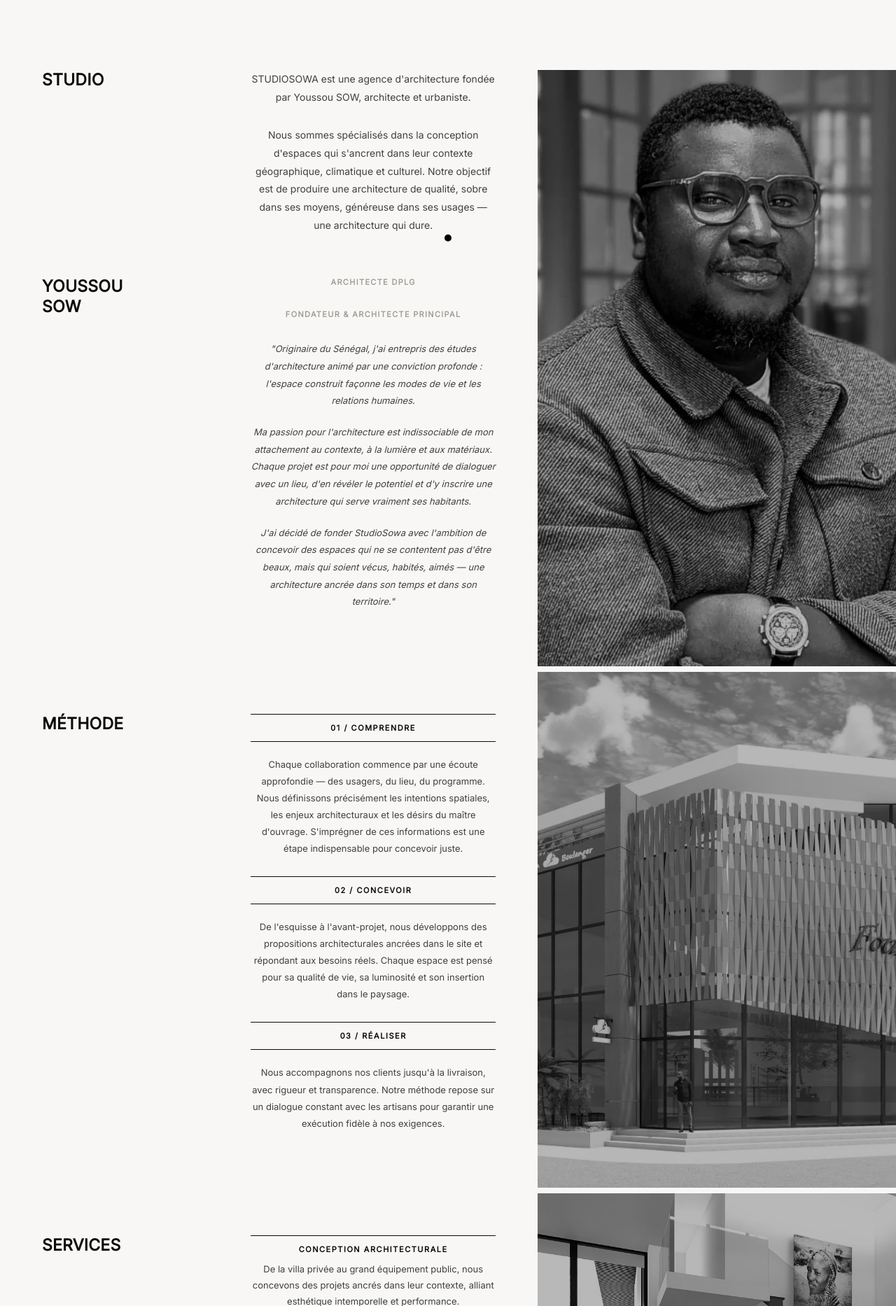
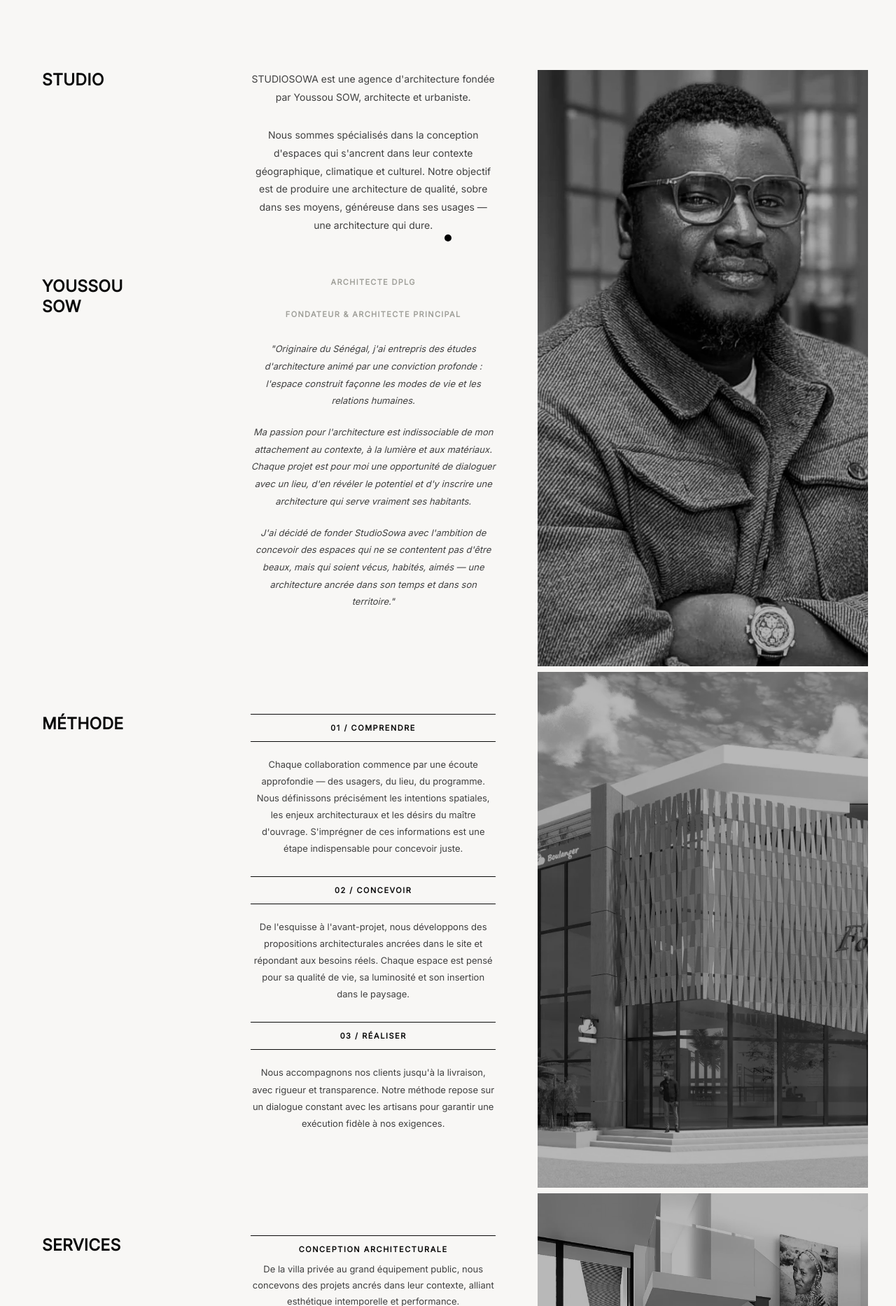
Before and after one commit to pacadiit/studiosowa, a Flask app: page / in a window 1280 px wide. Shown: the part 60-1926 px from the top of the page at 70% size. Run offline with Flask 3, Linux system fonts and the light colour scheme; data comes from the database, SQL or seed files in the repository.

Commit message:
fix: marge droite images studio pour ne pas coller la scrollbar

```diff
--- a/static/css/main.css
+++ b/static/css/main.css
@@ -795,13 +795,14 @@ main#home {
   position: relative;
   min-height: 75vh;
   padding-top: calc(var(--nav-h) + 40px);
+  padding-right: 40px;
 }
 
 .agence-hero-photo .agence-photo {
   top: calc(var(--nav-h) + 40px);
   bottom: 0;
   left: 0;
-  right: 0;
+  right: 40px;
   position: absolute;
 }
 
@@ -833,6 +834,11 @@ main#home {
 .agence-row__photo,
 .agence-hero-photo {
   position: relative;
+  padding-right: 40px;
+}
+
+.agence-row__photo .agence-photo {
+  right: 40px;
 }
 
 /* Petit espacement entre les photos */
```
